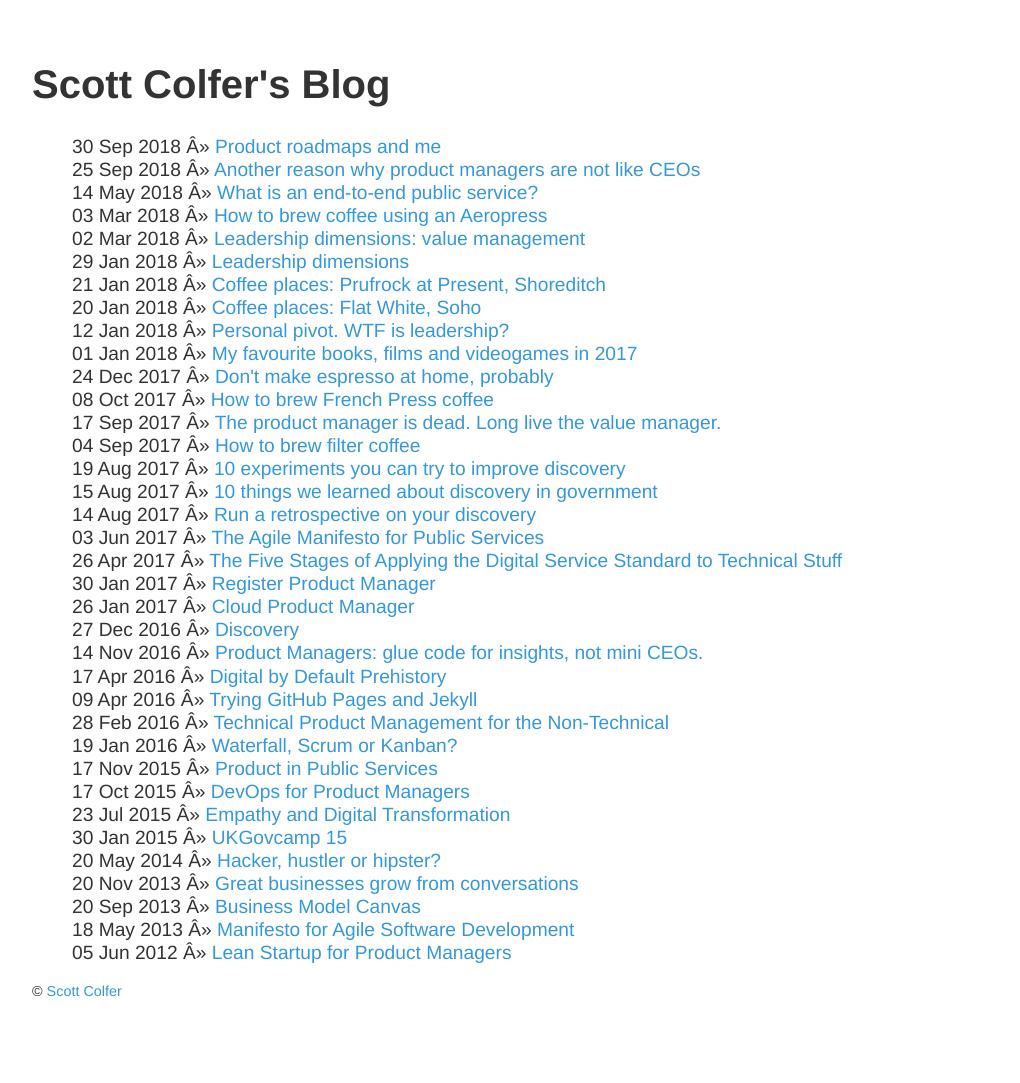
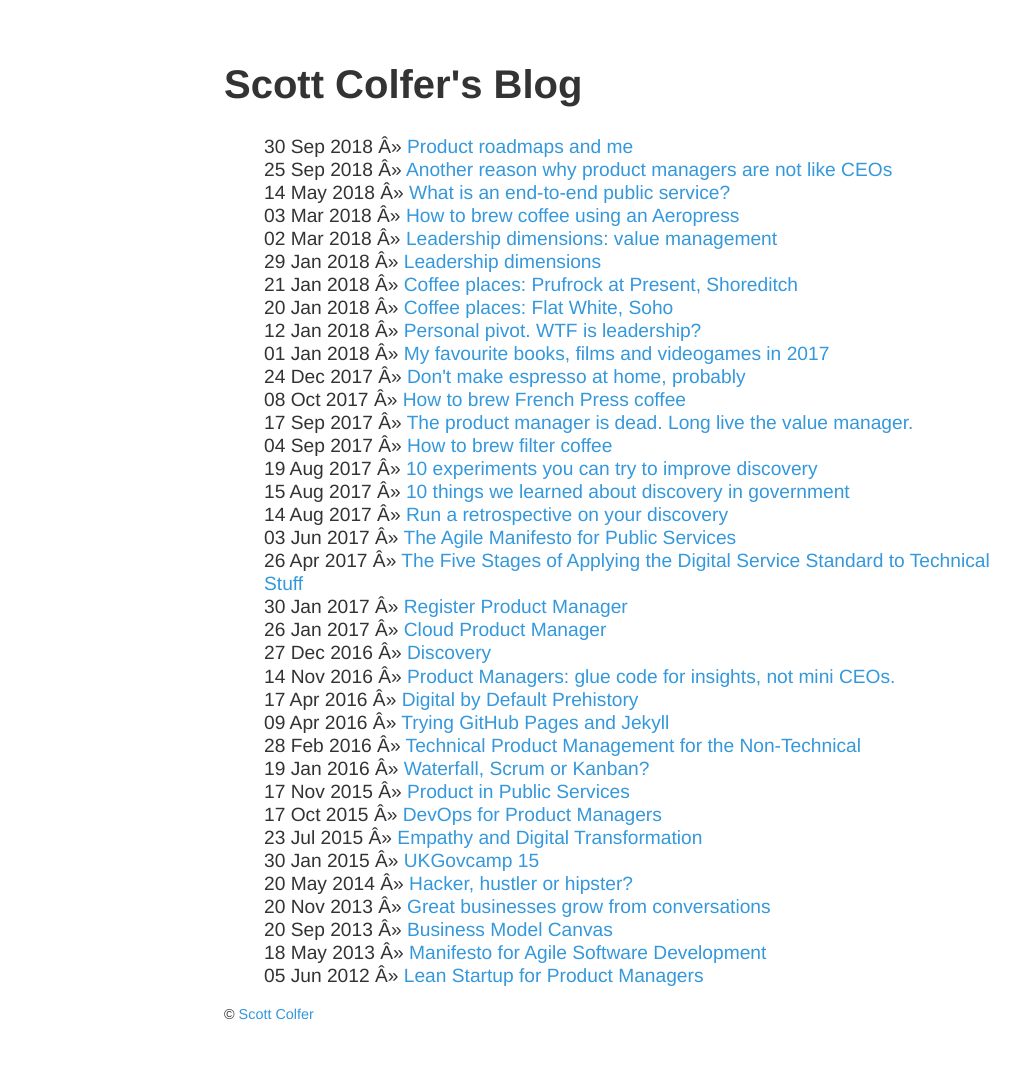
Before and after one commit to scottcolfer/scottcolfer.github.io, a Jekyll site: the page built from blog/index.html, in a window 1280 px wide. Shown: the whole page, without its empty margins (32-1052 px from the left). Built offline with Jekyll 4.4.1, drawn with Linux system fonts in a browser that asks for light colours; before the commit the page ends 1060 px from its top, so only the background shows below that.

Commit message:
Update blog.css

```diff
--- a/css/blog.css
+++ b/css/blog.css
@@ -1,6 +1,6 @@
 body {
     margin: 60px auto;
-    width: 90%;
+    width: 60%;
     color: #333;
     font-family: "Helvetica Neue", Helvetica, Arial, sans-serif;
     font-weight: 300;
```
